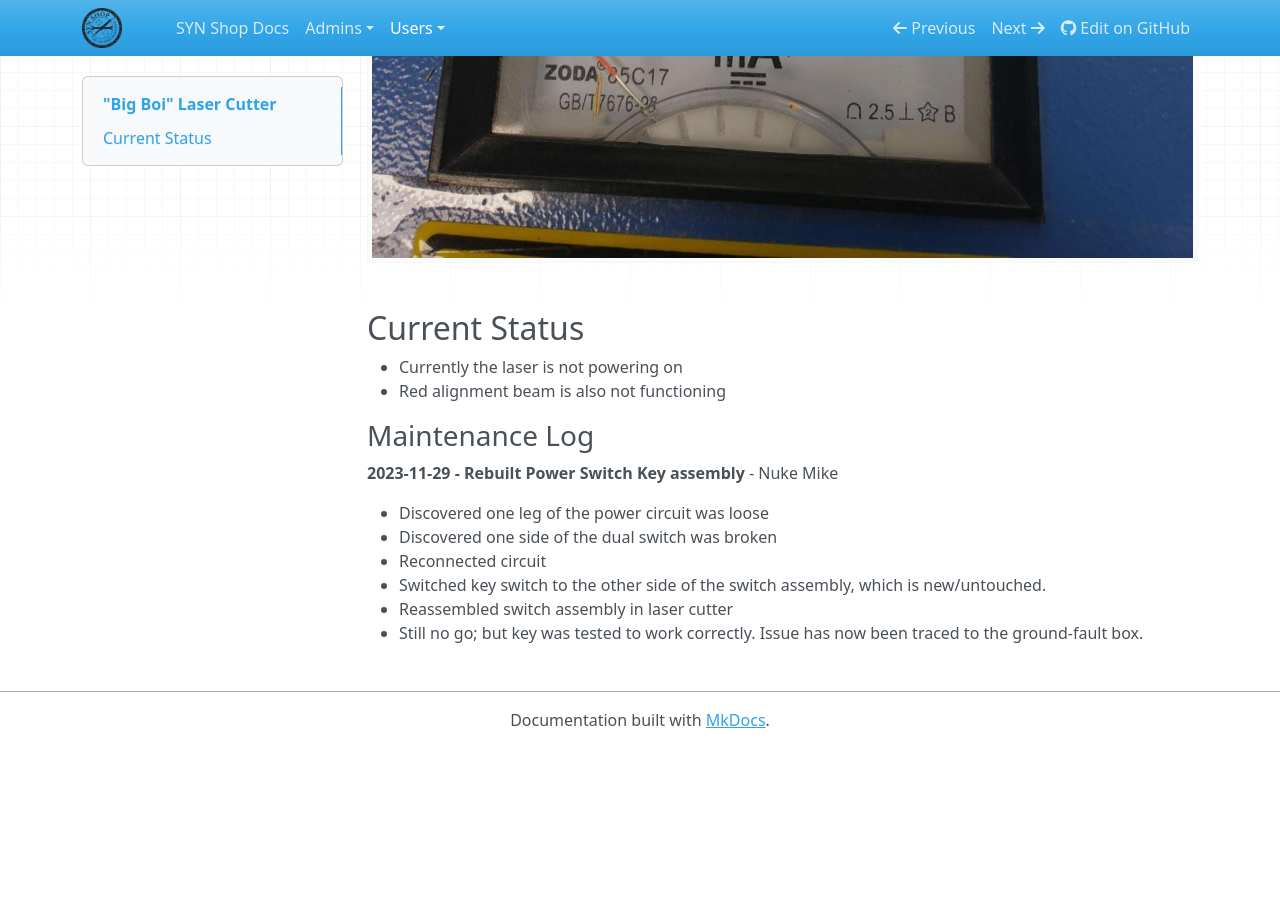
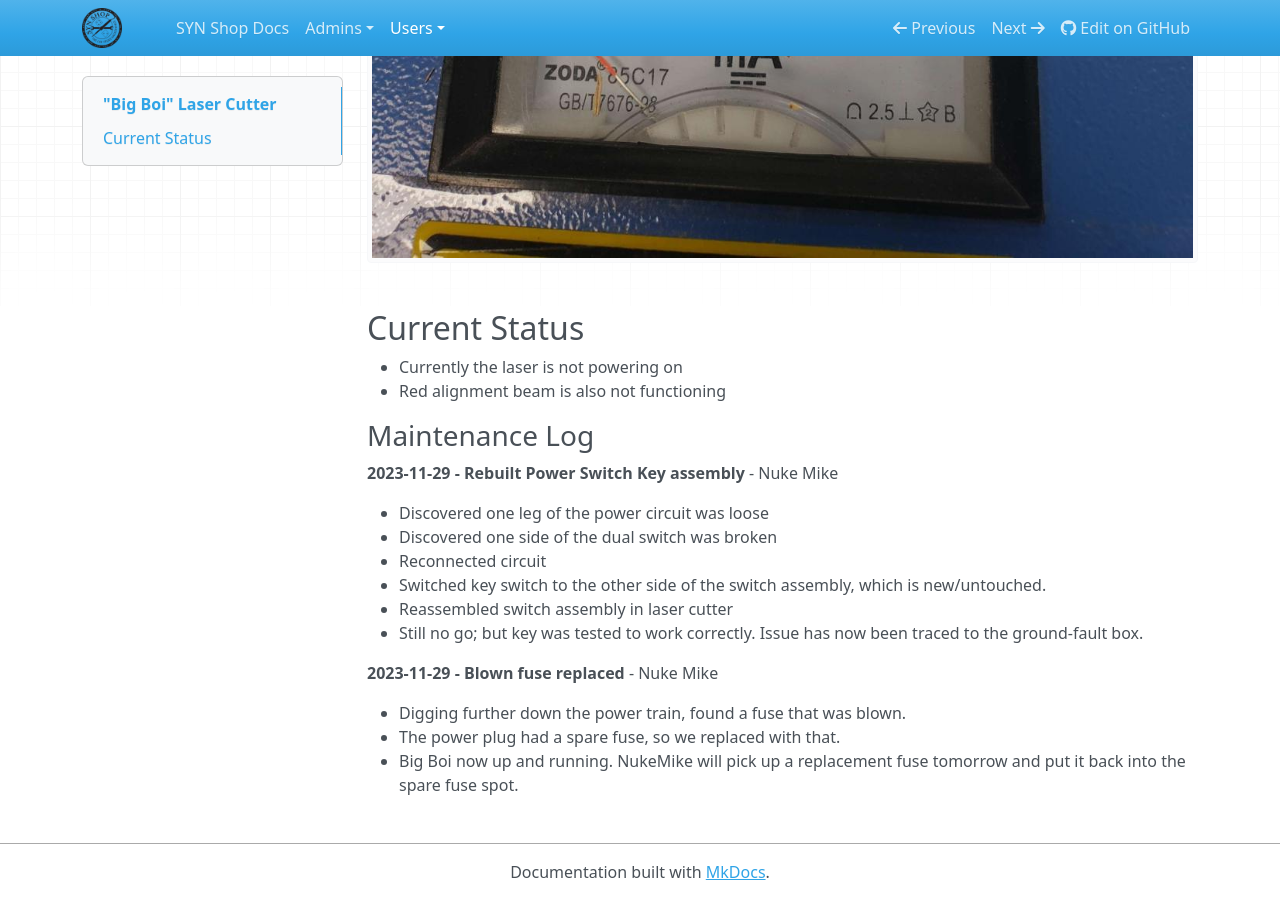
Before and after one commit to synshop/rtfm, an MkDocs documentation site: the page built from docs/users/Equipment/Big Boi Laser Cutter.md, in a window 1280 px wide and 900 px high, scrolled down 2264 px. Built offline with MkDocs 1.6.1, drawn with Linux system fonts in a browser that asks for light colours; nearby versions of some CDN libraries; before the commit the page ends 3012 px from its top, so only the background shows below that; some of the changed text lies outside the part shown.

Commit message:
Update Big Boi Laser Cutter.md
update 2 - power restored

```diff
--- a/docs/users/Equipment/Big Boi Laser Cutter.md
+++ b/docs/users/Equipment/Big Boi Laser Cutter.md
@@ -22,3 +22,10 @@
 - Switched key switch to the other side of the switch assembly, which is new/untouched.
 - Reassembled switch assembly in laser cutter
 - Still no go; but key was tested to work correctly. Issue has now been traced to the ground-fault box.
+
+
+**2023-11-29 - Blown fuse replaced** - Nuke Mike
+
+- Digging further down the power train, found a fuse that was blown.
+- The power plug had a spare fuse, so we replaced with that.
+- Big Boi now up and running. NukeMike will pick up a replacement fuse tomorrow and put it back into the spare fuse spot.
```
Also changed, not shown: other parts of docs/users/Equipment/Big Boi Laser Cutter.md (+1 -1 lines).
